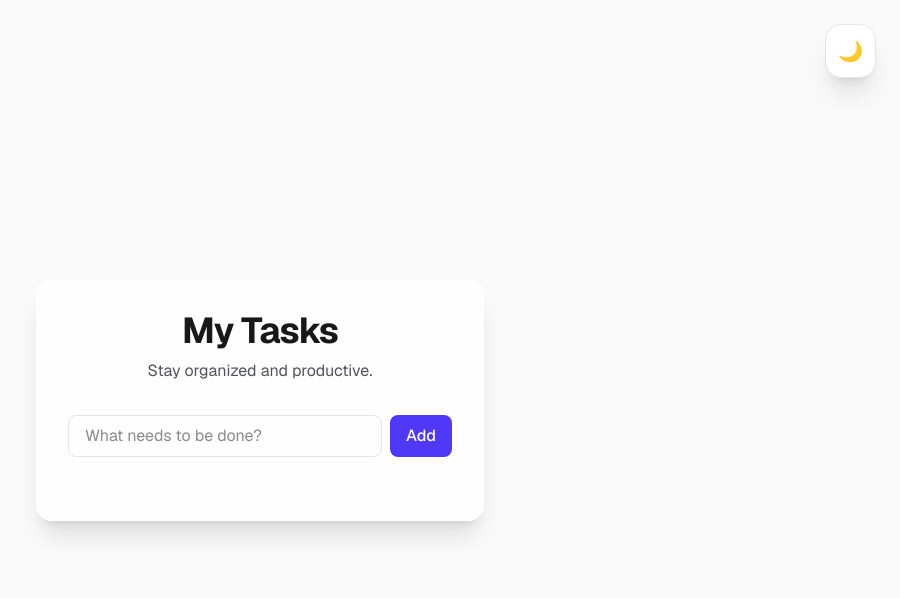
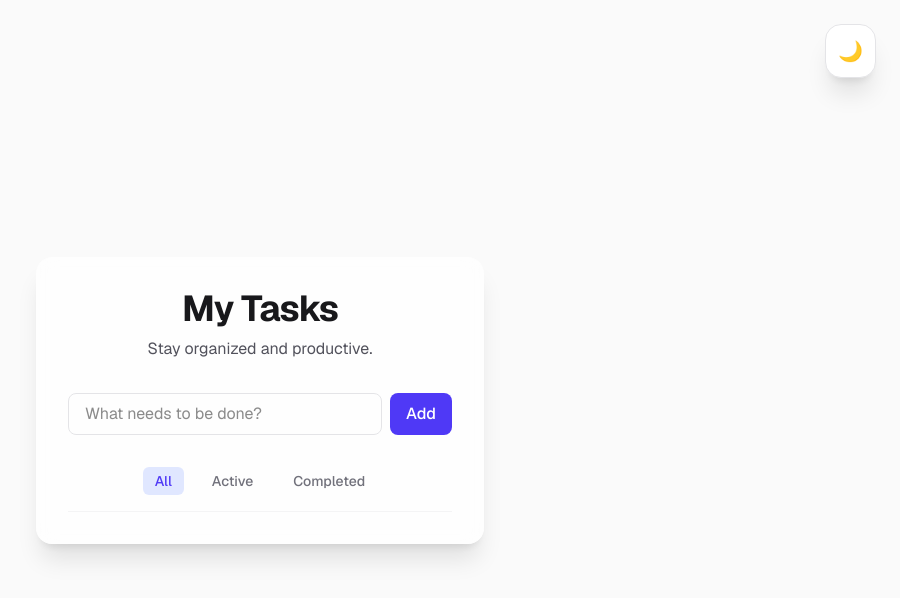
Before and after one commit to aleidHussain202/todo-app-next, a Next.js app: page / in a window 1280 px wide. Shown: the top 598 px of the page, without its empty margins (380-1280 px from the left). Built offline with nearby package versions, Linux system fonts and the light colour scheme.

Commit message:
feat: add filter buttons and logic

```diff
--- a/app/page.tsx
+++ b/app/page.tsx
@@ -2,7 +2,8 @@
 
 import { useState, useEffect } from 'react';
 import { useTheme } from 'next-themes';
-import { Todo } from './types';
+import { FilterType, Todo } from './types'; // [STEP 2a] Import FilterType here once defined
+
 
 /**
  * Home Component
@@ -30,6 +31,11 @@ export default function Home() {
 
   /** State for the new todo input field */
   const [inputValue, setInputValue] = useState('');
+
+  // [STEP 2b] Add filter state here
+  // const [filter, setFilter] = ... (default to 'all')
+
+  const [filter, setFilter] = useState<FilterType>('all');
 
   /**
    * Adds a new todo to the list.
@@ -91,6 +97,12 @@ export default function Home() {
     setIsLoaded(true);
   }, []);
 
+  const filteredTodos = todos.filter(todo => {
+    if(filter === 'active') return !todo.completed;
+    if(filter === 'completed') return todo.completed;
+    return true;
+  });
+
   return (
     <div className="flex min-h-screen flex-col items-center justify-center bg-zinc-50 p-4 transition-colors dark:bg-zinc-950">
       <button onClick={() => setTheme(mounted && theme === 'dark' ? 'light' : 'dark')} className='fixed top-6 right-6 p-3 rounded-2xl bg-white dark:bg-zinc-800 shadow-xl border border-zinc-200 dark:border-zinc-700 hover:scale-110 transition-all z-50 text-xl'> {theme === 'dark' ? '☀️' : '🌙'} </button>
@@ -105,7 +117,10 @@ export default function Home() {
           </p>
         </div>
 
+
+
         <div className="flex gap-2">
+
           <input
             type="text"
             placeholder="What needs to be done?"
@@ -114,17 +129,42 @@ export default function Home() {
             onChange={(e) => setInputValue(e.target.value)}
             onKeyDown={(e) => e.key === 'Enter' && addTodo()}
           />
+
           <button
             className="rounded-lg bg-indigo-600 px-4 py-2 font-medium text-white hover:bg-indigo-700 transition-colors"
             onClick={addTodo}
           >
             Add
           </button>
+
+
         </div>
 
         <ul className="space-y-3">
 
-          {todos.map((todo) => {
+          {/* [STEP 3] Replace 'todos' with 'filteredTodos' in the map below */}
+          {/* Create the filteredTodos variable above first! */}
+
+        <div className='flex justify-center gap-4 border-b border-zinc-100 pb-4 dark:border-zinc-800'>
+          {
+            (['all', 'active', 'completed'] as const).map((f) => (
+              <button
+              key={f}
+              onClick={() => setFilter(f)}
+              className={`px-3 py-1 rounded-md text-sm font-medium transition-all ${
+      filter === f
+        ? 'bg-indigo-100 text-indigo-600 dark:bg-indigo-500/20 dark:text-indigo-400'
+        : 'text-zinc-500 hover:text-zinc-800 dark:text-zinc-400 dark:hover:text-zinc-200'
+    }`}
+              >
+                {f.charAt(0).toUpperCase() + f.slice(1)}
+              </button>
+            ))
+          }
+        </div>
+
+
+          {filteredTodos.map((todo) => {
             return (
               <li key={todo.id} className='group flex items-center justify-between p-4 mb-2 rounded-xl border border-transparent bg-white/5 hover:bg-white/10 hover:border-indigo-500/30 transition-all font-medium text-zinc-800 dark:text-zinc-200'><span className={todo.completed ? 'line-through text-zinc-400' : ''}>{todo.text}</span> <div className='flex gap-2 opacity-0 group-hover:opacity-100 transition-opacity'>
                 <button onClick={() => toggleTodo(todo.id)} className='text-xs px-3 py-1.5 rounded-full bg-green-500/10 text-green-600 hover:bg-green-500/20 hover:scale-105 transition-all'>Done</button>
--- a/app/types.ts
+++ b/app/types.ts
@@ -11,3 +11,8 @@ export interface Todo {
     /** Unix timestamp (ms) of when the task was created */
     createdAt: number;
 }
+
+// [STEP 1] Define the FilterType type here
+// It should be a union of 'all' | 'active' | 'completed'
+
+export type FilterType = 'all' | 'active' | 'completed'
```
